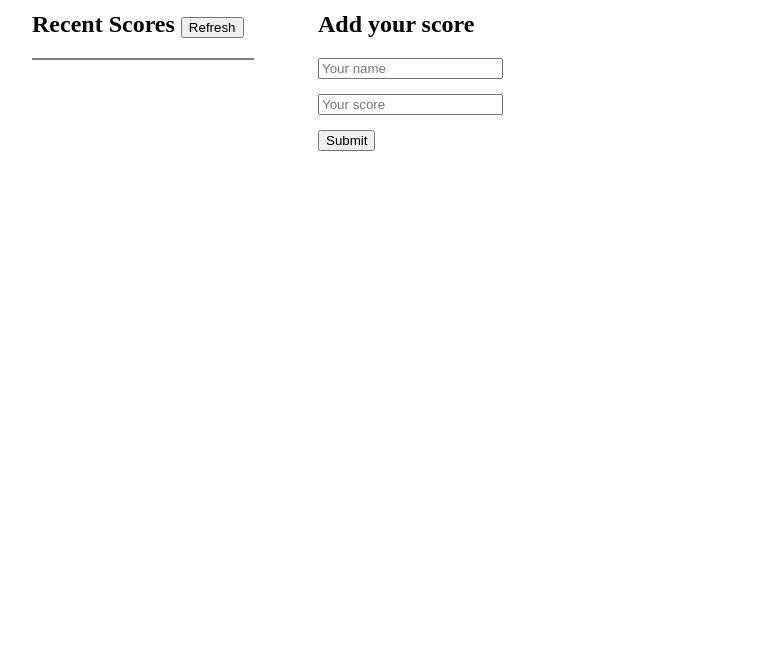
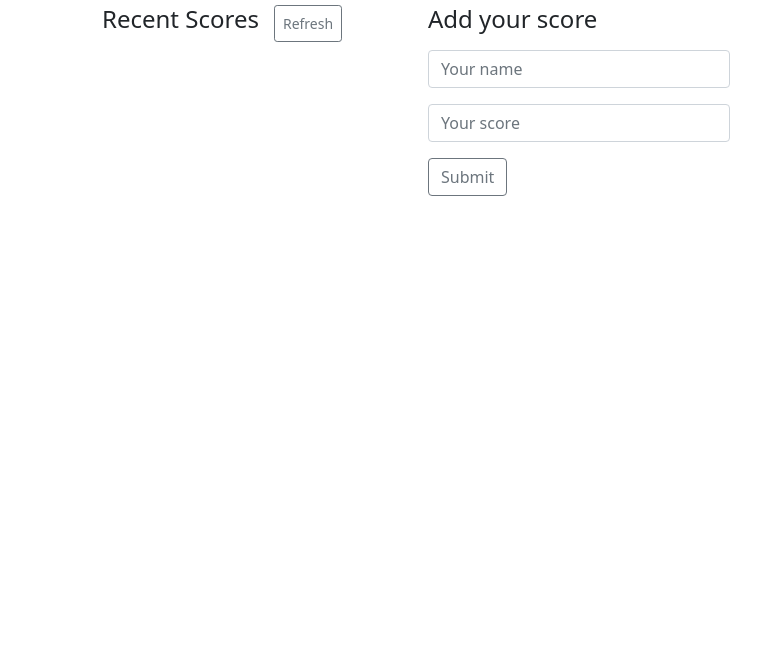
Before and after one commit to chuanqizhu0820/Leaderboard, a website with bundled scripts: page src/index.html in a window 1280 px wide. Shown: the part 147-800 px from the top of the page, without its empty margins (224-985 px from the left). Built offline with nearby package versions, Linux system fonts and the light colour scheme; no server answers.

Commit message:
Add styling using boostrap

```diff
--- a/src/index.html
+++ b/src/index.html
@@ -5,22 +5,31 @@
     <meta charset="UTF-8">
     <meta http-equiv="X-UA-Compatible" content="IE=edge">
     <meta name="viewport" content="width=device-width, initial-scale=1.0">
+    <link href="https://cdn.jsdelivr.net/npm/bootstrap@5.1.3/dist/css/bootstrap.min.css" rel="stylesheet"
+        integrity="sha384-1BmE4kWBq78iYhFldvKuhfTAU6auU8tT94WrHftjDbrCEXSU1oBoqyl2QvZ6jIW3" crossorigin="anonymous">
     <title>Document</title>
 </head>
 
 <body>
-    <h1>Leaderboard</h1>
-    <div class="flex">
-        <div id="recent-scores">
-            <h2>Recent Scores <button type="button" id="refresh-btn">Refresh</button></h2>
-            <ul id="name-score-list">
+    <h1 class="offset-3">Leaderboard</h1>
+    <div class="row mt-4">
+        <div id="recent-scores" class="col-3 offset-3">
+            <div class="d-flex flex-row justify-content-start mb-3">
+                <h4>Recent Scores</h4>
+                <button type="button" class="btn btn-outline-secondary btn-sm" id="refresh-btn">Refresh</button>
+            </div>
+            <ul id="name-score-list" class="list-group list-group-flush">
             </ul>
         </div>
-        <div id="add-score">
+
+        <div id="add-score" class="col-3">
         </div>
     </div>
 
     <script src="index.js"></script>
+    <script src="https://cdn.jsdelivr.net/npm/bootstrap@5.1.3/dist/js/bootstrap.bundle.min.js"
+        integrity="sha384-ka7Sk0Gln4gmtz2MlQnikT1wXgYsOg+OMhuP+IlRH9sENBO0LRn5q+8nbTov4+1p"
+        crossorigin="anonymous"></script>
 </body>
 
 
--- a/src/index.js
+++ b/src/index.js
@@ -21,12 +21,16 @@ const createGame = async () => {
 
 const createForm = () => {
     const formHtml = `
-            <h2>Add your score</h2>
+            <h4 class="mb-3">Add your score</h4>
             <form action= ${baseUri}+${gameId}+"/scores"
             method="post" id="name-score-form">
-            <input type="text" name="name" placeholder="Your name" id="input-name" required><br>
-            <input type="number" name="score" placeholder="Your score" id="input-score" required><br>
-            <input type="submit" value="Submit" id="name-score-submit">
+            <div class="mb-3">
+            <input type="text" name="name" placeholder="Your name" id="input-name" class="form-control" aria-describedby="emailHelp" required>
+            </div>
+            <div class="mb-3">
+            <input type="number" name="score" placeholder="Your score" class="form-control" id="input-score" required>
+            </div>
+            <input type="submit" class="btn btn-outline-secondary" value="Submit" id="name-score-submit">
             </form>
         `;
     const formDiv = document.querySelector('#add-score');
@@ -55,7 +59,7 @@ const refreshScore = async () => {
         const jsonArr = json.result;
         jsonArr.forEach((item) => {
             listHtml += `
-                        <li>${item.user}:${item.score}</li>
+                        <li class="list-group-item">${item.user}: ${item.score}</li>
                         `;
         });
         nameScoreList.innerHTML = listHtml;
--- a/src/style.css
+++ b/src/style.css
@@ -1,32 +1,11 @@
 body {
   margin-top: 10vh;
-  margin-left: 20vw;
 }
 
 li {
   list-style-type: none;
 }
 
-ul {
-  padding-left: 10px;
-  width: 210px;
-  border: solid grey 1px;
+#refresh-btn {
+  margin-left: 15px;
 }
-
-.flex {
-  display: flex;
-  flex-direction: row;
-}
-
-#add-score {
-  margin-left: 5vw;
-}
-
-#input-name,
-#input-score {
-  margin-bottom: 15px;
-}
-
-#name-socre-submit {
-  margin-left: 90px;
-}
```
Also changed, not shown: dist/index.html, dist/main.js. Lines whose indentation alone changed are shown as unchanged.
